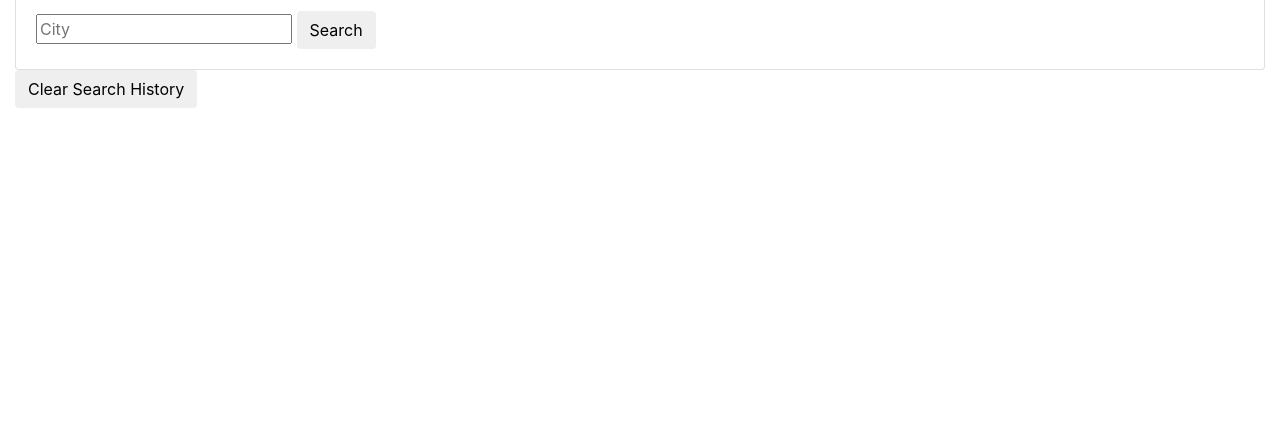
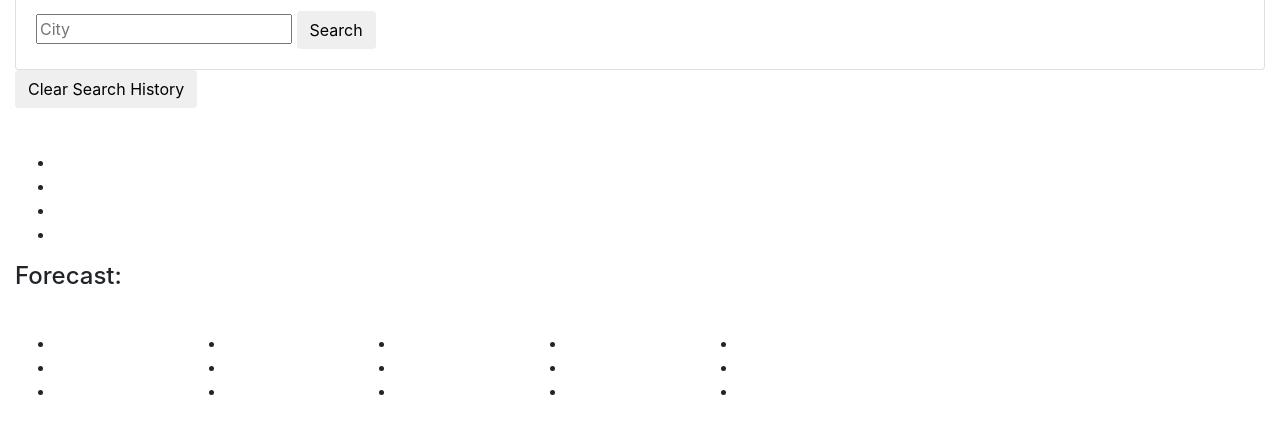
Before and after one commit to smurphy7326/weather-dashboard-server-side-api, a plain HTML site: page index.html in a window 1280 px wide. Shown: the part 129-562 px from the top of the page. Drawn offline with nearby package versions, Linux system fonts and the light colour scheme.

Commit message:
adding HTML

```diff
--- a/assets/css/style.css
+++ b/assets/css/style.css
@@ -9,7 +9,7 @@ i {
 }
 
 header {
-    background: rgb(rgb(5, 5, 5);
+    background: rgb(rgb(5, 5, 5)
 }
 
 main {
@@ -30,3 +30,14 @@ main {
     background-color: rgba(rgba(0, 4, 255, 0.938);
     box-shadow: 2px 2px black;
 }
+
+#containerWeather {
+    border: 1px solid;
+    border-radius: 5px;
+    width: 100%;
+    height: 300px;
+}
+
+h4 {
+    margin: 25px;
+}
--- a/index.html
+++ b/index.html
@@ -33,7 +33,66 @@
                 <button onclick="clearHistory()" class="btn">Clear Search History</button>
             </div>
 
+            <div class="col-12 col-md-8" id="currentWeather">
+                <div class="containerWeather">
+                    <h3 id="nameCity"><img id="cityIcon" src=""></img></h3> <!-- Bootstrap -->
+                    <ul>
+                        <li id="cityTemp"></li>
+                        <li id="cityWind"></li>
+                        <li id="cityHumidity"></li>
+                        <li id="cityUV"></li>
+                    </ul>
+                </div>
 
+                <h4> Forecast: </h4>
+
+                <div class="row">
+                <div class="col fiveDayForecast" id="firstDay">
+                    <h5 id="dayOne"></h5>
+                    <img src="" id="dayOneIcon"></img>
+                    <ul>
+                        <li id="dayOneTemp"></li>
+                        <li id="dayOneWind"></li>
+                        <li id="dayOneHumidity"></li>
+                    </ul>
+                </div>
+                <div class="col fiveDayForecast" id="secondDay">
+                    <h5 id="dayTwo"></h5>
+                    <img src="" id="dayTwoIcon"></img>
+                    <ul>
+                        <li id="dayTwoTemp"></li>
+                        <li id="dayTwoWind"></li>
+                        <li id="dayTwoHumidity"></li>
+                    </ul>
+                </div><div class="col fiveDayForecast" id="thirdDay">
+                    <h5 id="dayThree"></h5>
+                    <img src="" id="dayThreeIcon"></img>
+                    <ul>
+                        <li id="dayThreeTemp"></li>
+                        <li id="dayThreeWind"></li>
+                        <li id="dayThreeHumidity"></li>
+                    </ul>
+                </div><div class="col fiveDayForecast" id="fourthDay">
+                    <h5 id="dayFour"></h5>
+                    <img src="" id="dayFourIcon"></img>
+                    <ul>
+                        <li id="dayFourTemp"></li>
+                        <li id="dayFourWind"></li>
+                        <li id="dayFourHumidity"></li>
+                    </ul>
+                </div><div class="col fiveDayForecast" id="fifthDay">
+                    <h5 id="dayFive"></h5>
+                    <img src="" id="dayFiveIcon"></img>
+                    <ul>
+                        <li id="dayFiveTemp"></li>
+                        <li id="dayFiveWind"></li>
+                        <li id="dayFiveHumidity"></li>
+                    </ul>
+                </div>
+                </div>
+            </div>
         </div>
     </main>
+
+    <!-- More Scourses-->
 </body>
```
Also changed, not shown: assets/js/script.js (+7 -0 lines), 1 other file.
